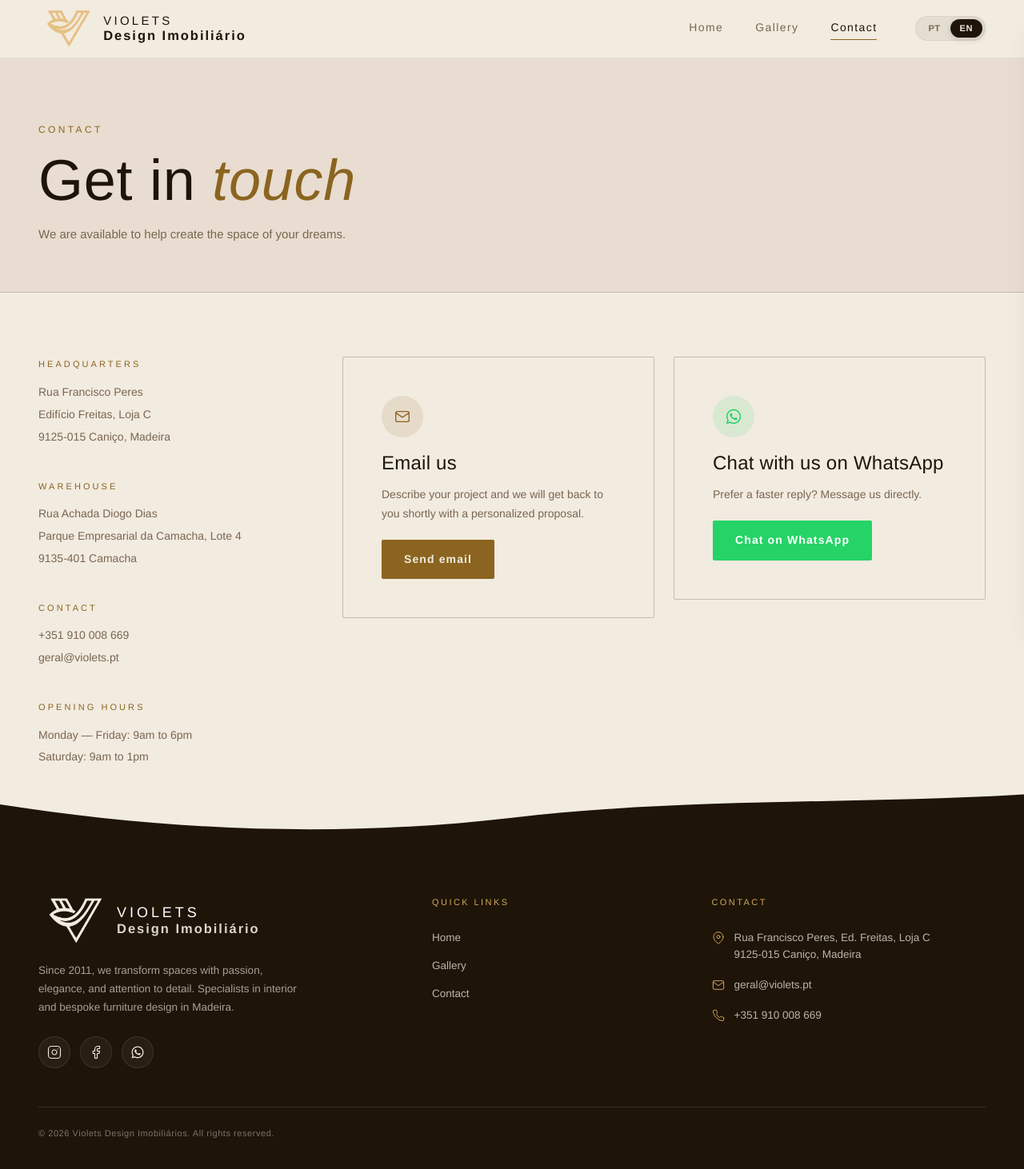
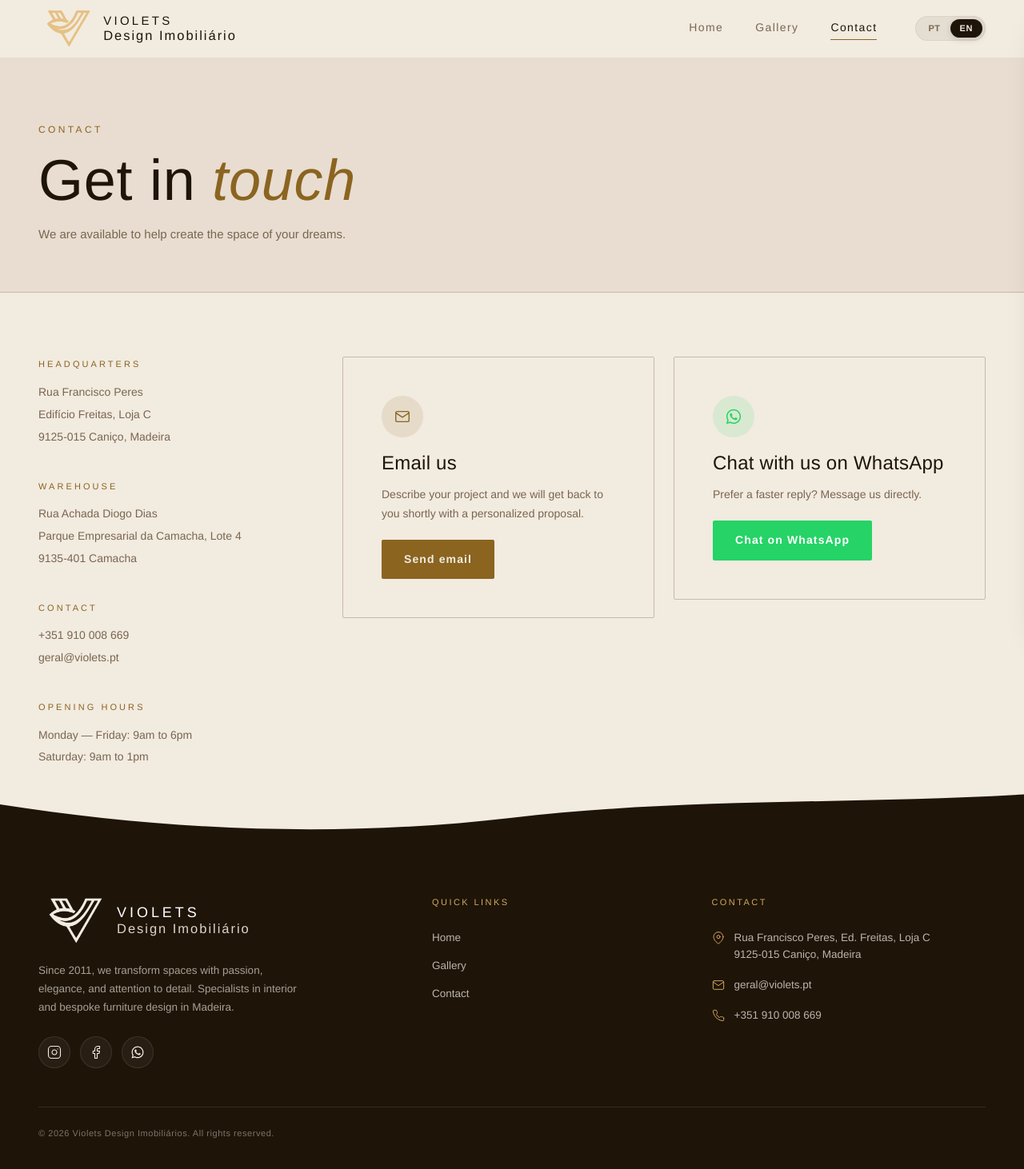
Before and after one commit to joaolopes53/violets, a React (Vite) app: page /contacto in a window 1280 px wide. Shown: the whole page at 80% size. Built offline with nearby package versions, Linux system fonts and the light colour scheme.

Commit message:
style: update typography and layout settings for homepage CTA and brand subtitles

```diff
--- a/src/components/Footer.css
+++ b/src/components/Footer.css
@@ -73,7 +73,7 @@
 .footer__brand-sub {
   font-family: var(--font-sans);
   font-size: 16.5px;
-  font-weight: 600;
+  font-weight: 400;
   letter-spacing: 0.12em;
   color: rgba(242, 235, 224, 0.9);
 }
--- a/src/components/Navbar.css
+++ b/src/components/Navbar.css
@@ -101,7 +101,7 @@
 .navbar__brand-sub {
   font-family: var(--font-sans);
   font-size: 16.5px;
-  font-weight: 600;
+  font-weight: 400;
   letter-spacing: 0.12em;
   color: var(--text);
   transition: color 0.4s ease;
--- a/src/pages/Home.css
+++ b/src/pages/Home.css
@@ -576,8 +576,11 @@
 }
 
 .cta-banner p {
-  color: var(--text-muted);
-  margin-bottom: 40px;
+  max-width: 540px;
+  margin: 0 auto 40px;
+  color: var(--text);
+  font-weight: 400;
+  line-height: 1.8;
 }
 
 /* ─── Responsive ─── */
```
